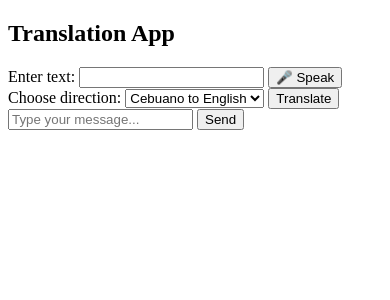
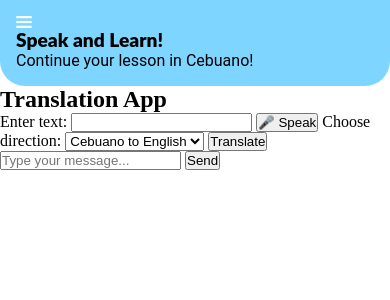
Before and after one commit to AlexGaledo/Dialecto, a Flask app: page / in a window 390 px wide. Shown: the top 300 px of the page. Run offline with Flask 3, Linux system fonts and the light colour scheme.

Commit message:
Frontend V.1

```diff
--- a/templates/index.html
+++ b/templates/index.html
@@ -4,9 +4,20 @@
     <meta charset="UTF-8">
     <meta name="viewport" content="width=device-width, initial-scale=1.0">
     <title>Translation App</title>
-
+    <link rel="stylesheet" href="styles.css">
+    <script src="script.js" defer></script>
 </head>
 <body>
+    <div id="loading-screen">
+        <img src="assets/dialectoicon.png" alt="Loading...">
+    </div>
+
+    <div id="main-content">
+        <div id="header">
+            <img id="burger" src="assets/burger.png" alt="burger">
+            <h1 class="Montserrat">Speak and Learn!</h1>
+            <p class="Roboto">Continue your lesson in Cebuano!</p>
+        </div>
         <h2>Translation App</h2>
         <form method="POST">
             <label for="text">Enter text:</label>
@@ -31,6 +42,7 @@
         <div id="chatbox"></div>
         <input type="text" id="user_input" placeholder="Type your message...">
         <button onclick="sendMessage()">Send</button>
+    </div>
 </body>
 <script>
     function sendMessage() {
--- /dev/null
+++ b/templates/script.js
@@ -0,0 +1,51 @@
+document.addEventListener("DOMContentLoaded", function () {
+    setTimeout(() => {
+        document.getElementById("loading-screen").style.display = "none";
+        document.getElementById("main-content").style.display = "block";
+    }, 3000);
+});
+
+
+
+
+
+// Code from original HTML
+
+function getMicrophoneInput() {
+    fetch("/microphone", { method: "POST" })
+        .then(response => response.json())
+        .then(data => {
+            document.getElementById("text").value = data.text;
+        })
+        .catch(error => console.error("Error:", error));
+}
+
+function sendMessage() {
+    let userInput = document.getElementById("user_input").value;
+    let chatBox = document.getElementById("chatbox");
+
+    if (!userInput.trim()) {
+        return; // Prevent empty messages
+    }
+
+    // Append user's message to chatbox
+    chatBox.innerHTML += `<p><strong>You:</strong> ${userInput}</p>`;
+
+    // Send input to chatbot
+    fetch("/chatbot", {
+        method: "POST",
+        headers: { "Content-Type": "application/json" },
+        body: JSON.stringify({ text: userInput })
+    })
+    .then(response => response.json())
+    .then(data => {
+        chatBox.innerHTML += `<p><strong>Chatbot:</strong> ${data.chatbot_response}</p>`;
+        chatBox.scrollTop = chatBox.scrollHeight; // Auto-scroll to latest message
+    })
+    .catch(error => {
+        chatBox.innerHTML += `<p style="color:red;"><strong>Error:</strong> ${error}</p>`;
+    });
+
+    // Clear input field
+    document.getElementById("user_input").value = "";
+}
--- /dev/null
+++ b/templates/styles.css
@@ -0,0 +1,80 @@
+* {
+    margin: 0;
+    padding: 0;
+}
+
+#header {
+    width: auto;
+    height: auto;
+    background-color: #7ED5FF;
+    padding: 1rem;
+    border-radius: 0 0 25px 25px;
+    display: flex;
+    flex-direction: column;
+    justify-content: left;
+    align-items: left;
+    text-align: left;
+}
+
+#burger {
+    width: 1rem;
+}
+
+#loading-screen {
+    position: fixed;
+    width: 100%;
+    height: 100%;
+    background-color: #7ED5FF;
+    display: flex;
+    align-items: center;
+    justify-content: center;
+    z-index: 9999;
+}
+
+#loading-screen img {
+    max-width: 80%;
+    height: auto;
+}
+
+#main-content {
+    display: none;
+}
+
+.Montserrat {
+    font-family: 'Montserrat', 'Poppins', 'Lato', 'Arial', sans-serif;
+    font-weight: 900;
+    font-size: 2rem;
+}
+
+.Roboto {
+    font-family: 'Roboto', 'Roboto Condensed', 'Roboto Slab', 'Arial', sans-serif;
+    font-size: 1.5rem;
+    font-weight: 400;
+}
+
+@media (max-width: 1024px) {
+    .Montserrat {
+        font-size: 1.75rem;
+    }
+    .Roboto {
+        font-size: 1.3rem;
+    }
+}
+
+@media (max-width: 768px) {
+    .Montserrat {
+        font-size: 1.5rem;
+    }
+    .Roboto {
+        font-size: 1.2rem;
+    }
+}
+
+@media (max-width: 480px) {
+    .Montserrat {
+        font-size: 1.2rem;
+    }
+    .Roboto {
+        font-size: 1rem;
+    }
+}
```
Also changed, not shown: templates/assets/burger.png (added), templates/assets/dialectoicon.png (added). Lines whose indentation alone changed are shown as unchanged.
